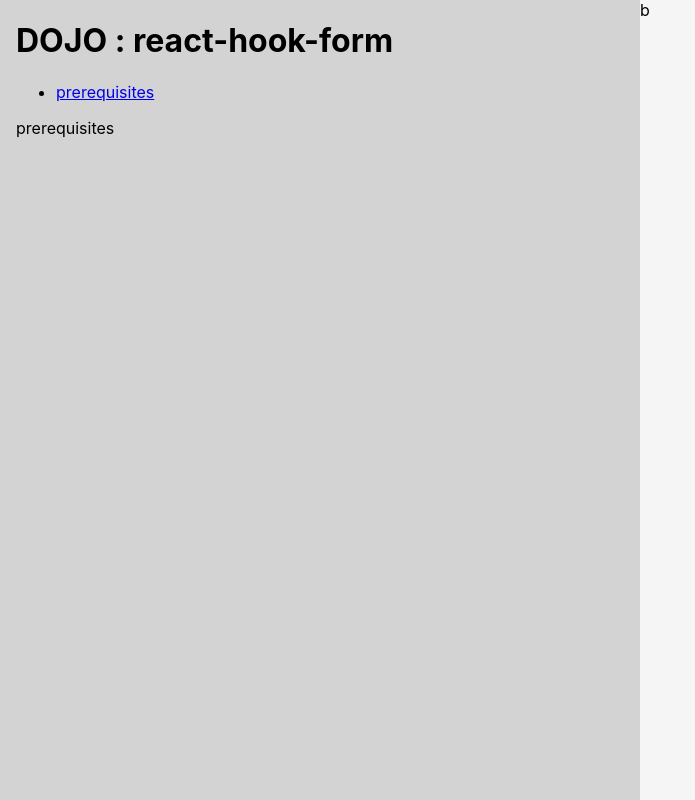
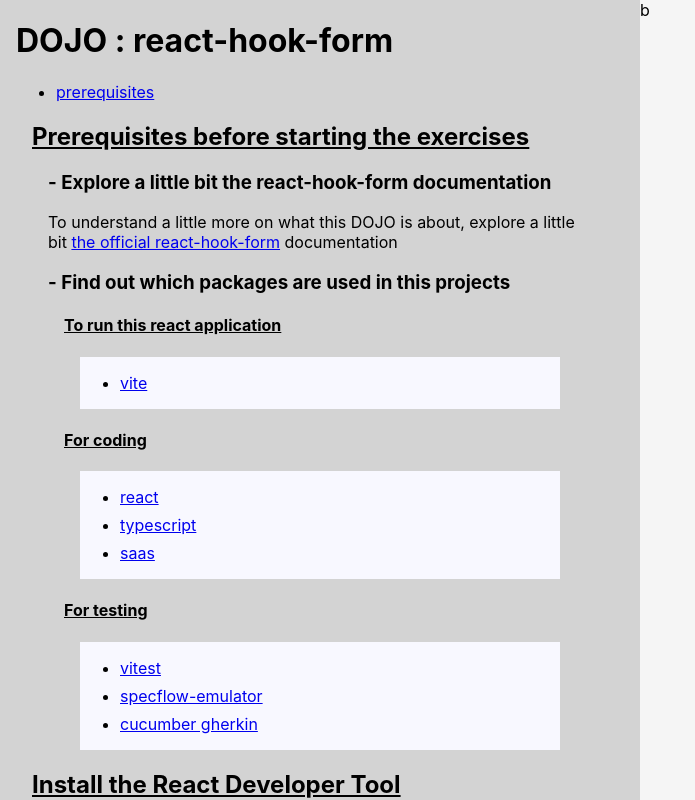
Before and after one commit to Antoine-Regembal/dojo-react-hook-form, a React (Vite) app: page /prerequisites in a window 1280 px wide. Shown: the whole page, without its empty margins (0-695 px from the left). Built offline with nearby package versions, Linux system fonts and the light colour scheme.

Commit message:
feat(Documentation): Adding prerequisites page.

```diff
--- a/src/App.scss
+++ b/src/App.scss
@@ -1,12 +1,13 @@
 .grid {
   display: grid;
   width: 100%;
-  height: 100vh;
   grid-template-columns: 50% 50%;
-  overflow-y: scroll;
 }
 
 .area {
+  height: 100vh;
+  overflow-y: scroll;
+
   &--documentation {
     background-color: lightgrey;
     padding: 0 1rem 0 1rem;
--- a/src/App.tsx
+++ b/src/App.tsx
@@ -3,9 +3,9 @@
 
 export const App = () => (
 	<div className="grid">
-		<div className="area--documentation">
+		<div className="area area--documentation">
 			<Documentation/>
 		</div>
-		<div className="area--form">b</div>
+		<div className="area area--form">b</div>
 	</div>
 );
--- a/src/Documentation/Documentation.scss
+++ b/src/Documentation/Documentation.scss
@@ -9,3 +9,26 @@
     margin-left: 3rem;
   }
 }
+
+section {
+  margin: 1rem;
+}
+
+h2,h4 {
+  text-decoration: underline;
+}
+
+h3::before {
+  content: "- ";
+}
+
+section > ul {
+  margin: 1rem;
+  background: ghostwhite;
+  padding-top: 1rem;
+  padding-bottom: 1rem;
+
+  li:not(:last-child) {
+    margin-bottom: 0.5rem;
+  }
+}
--- a/src/Documentation/routes/Prerequisites/Prerequisites.tsx
+++ b/src/Documentation/routes/Prerequisites/Prerequisites.tsx
@@ -1 +1,64 @@
-export const Prerequisites = () => <p>prerequisites</p>;
+export const Prerequisites = () => (
+	<>
+		<section>
+			<h2>Prerequisites before starting the exercises</h2>
+			<section>
+				<h3>Explore a little bit the react-hook-form documentation</h3>
+				<p>
+					To understand a little more on what this DOJO is about, explore a little bit{" "}
+					<a href="https://react-hook-form.com" target="_blank" rel="noreferrer">the official react-hook-form</a>
+					{" "}documentation
+				</p>
+			</section>
+			<section>
+				<h3>Find out which packages are used in this projects</h3>
+				<section>
+					<h4>To run this react application</h4>
+					<ul>
+						<li><a href="https://vitejs.dev" target="_blank" rel="noreferrer">vite</a></li>
+					</ul>
+				</section>
+				<section>
+					<h4>For coding</h4>
+					<ul>
+						<li><a href="https://reactjs.org" target="_blank" rel="noreferrer">react</a></li>
+						<li><a href="https://www.typescriptlang.org" target="_blank" rel="noreferrer">typescript</a></li>
+						<li><a href="https://sass-lang.com" target="_blank" rel="noreferrer">saas</a></li>
+					</ul>
+				</section>
+				<section>
+					<h4>For testing</h4>
+					<ul>
+						<li><a href="https://vitest.dev" target="_blank" rel="noreferrer">vitest</a></li>
+						<li>
+							<a href="https://www.npmjs.com/package/specflow-emulator" target="_blank" rel="noreferrer">specflow-emulator</a>
+						</li>
+						<li>
+							<a href="https://cucumber.io/docs/gherkin/" target="_blank" rel="noreferrer">cucumber gherkin</a>
+						</li>
+					</ul>
+				</section>
+			</section>
+		</section>
+		<section>
+			<h2>Install the React Developer Tool</h2>
+			<ul>
+				<li>
+					<a href="https://chrome.google.com/webstore/detail/react-developer-tools/fmkadmapgofadopljbjfkapdkoienihi" target="_blank" rel="noreferrer">
+						for Chrome
+					</a>
+				</li>
+				<li>
+					<a href="https://addons.mozilla.org/fr/firefox/addon/react-devtools/" target="_blank" rel="noreferrer">
+						for Firefox
+					</a>
+				</li>
+				<li>
+					<a href="https://stackoverflow.com/questions/65373114/i-want-to-add-react-devtools-to-safari-browser" target="_blank" rel="noreferrer">
+						for Safari
+					</a>
+				</li>
+			</ul>
+		</section>
+	</>
+);
```
Also changed, not shown: src/Documentation/routes/Subject/Subject.tsx (added), src/Documentation/routes/Subject/index.ts (added).
